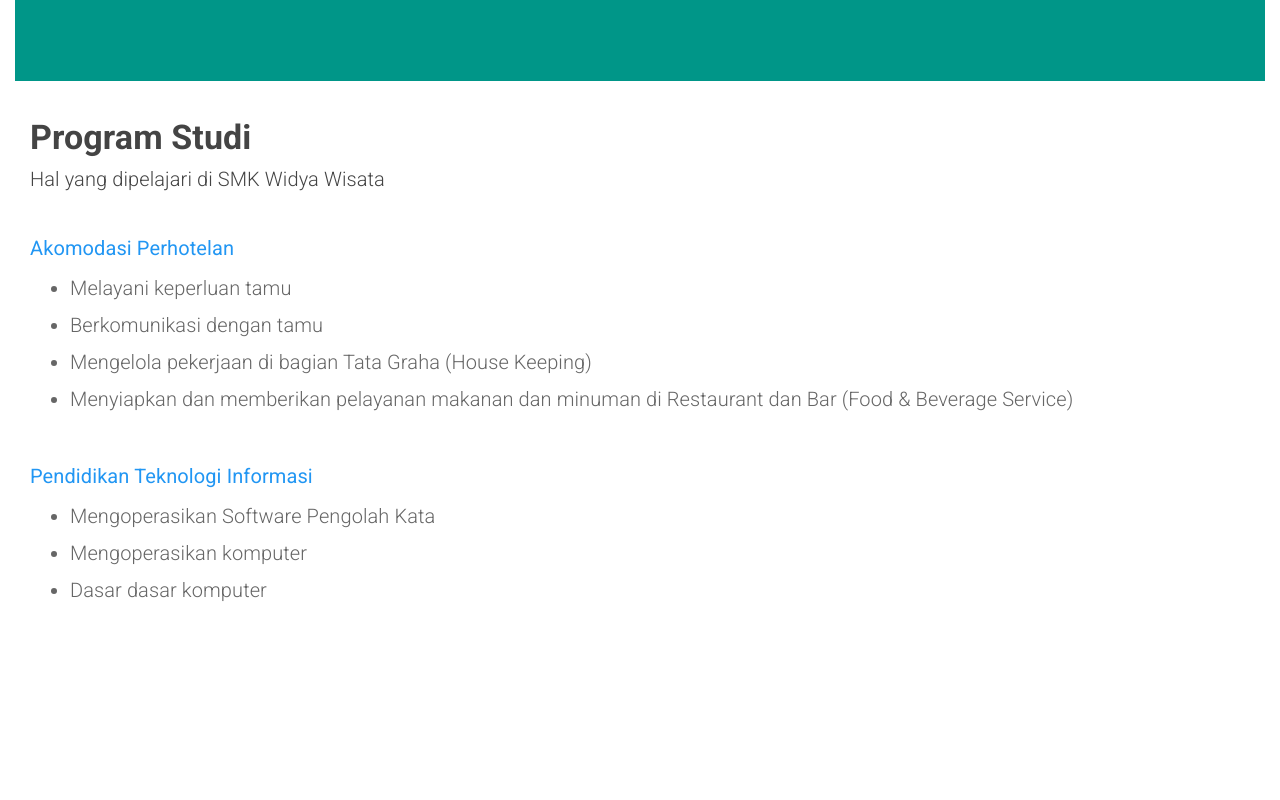
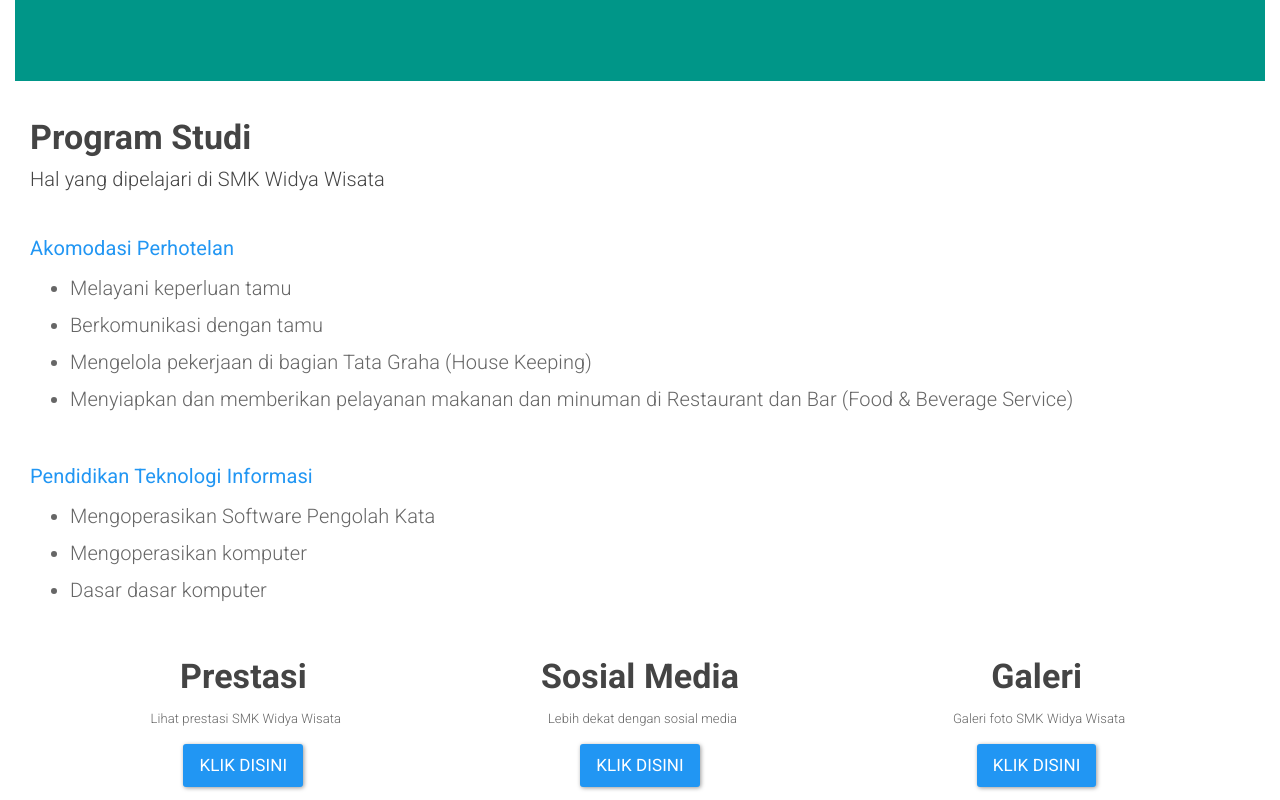
Before and after one commit to iqbalaqaba/widyawisata_pro, a plain HTML site: page index2.html in a window 1280 px wide. Shown: the part 1371-2171 px from the top of the page. Before the commit the page ends 2006 px from the top, so only its background shows below. Drawn offline with nearby package versions, Linux system fonts and the light colour scheme.

Commit message:
Added prestasi part

```diff
--- a/index2.html
+++ b/index2.html
@@ -322,6 +322,27 @@ li{
         </div>
         <!-- Carousel -->
 <!-- Fasilitas part end here -->
+<!-- Prestasi part start here -->
+  <div class="col-lg-12 prestasi" id="prestasi">
+    <div class="container-fluid text-center">
+      <div class="col-lg-4 col-md-4 col-xs-12 button">
+        <h3> <strong> Prestasi </strong> </h3>
+        <p style="padding-left: 5px;"> Lihat prestasi SMK Widya Wisata</p>
+        <p> <a class="btn btn-primary btn-lg" href="https://widyawisatasragen.blogspot.co.id/" target="_blank" role="button"> Klik disini </a> </p>
+      </div>
+      <div class="col-lg-4 col-md-4 col-xs-12 button">
+        <h3> <strong> Sosial Media </strong> </h3>
+        <p style="padding-left: 5px;"> Lebih dekat dengan sosial media</p>
+        <p> <a class="btn btn-primary btn-lg" href="https://widyawisatasragen.blogspot.co.id/" target="_blank" role="button"> Klik disini </a> </p>
+      </div>
+      <div class="col-lg-4 col-md-4 col-xs-12 button">
+        <h3> <strong> Galeri </strong> </h3>
+        <p style="padding-left: 5px;"> Galeri foto SMK Widya Wisata</p>
+        <p> <a class="btn btn-primary btn-lg" href="https://widyawisatasragen.blogspot.co.id/" target="_blank" role="button"> Klik disini </a> </p>
+      </div>
+    </div>
+  </div>
+<!-- Prestasi part end here -->
 </div>
 <!-- Main container fluid end here -->
 <!-- Latest compiled and minified JavaScript -->
```
